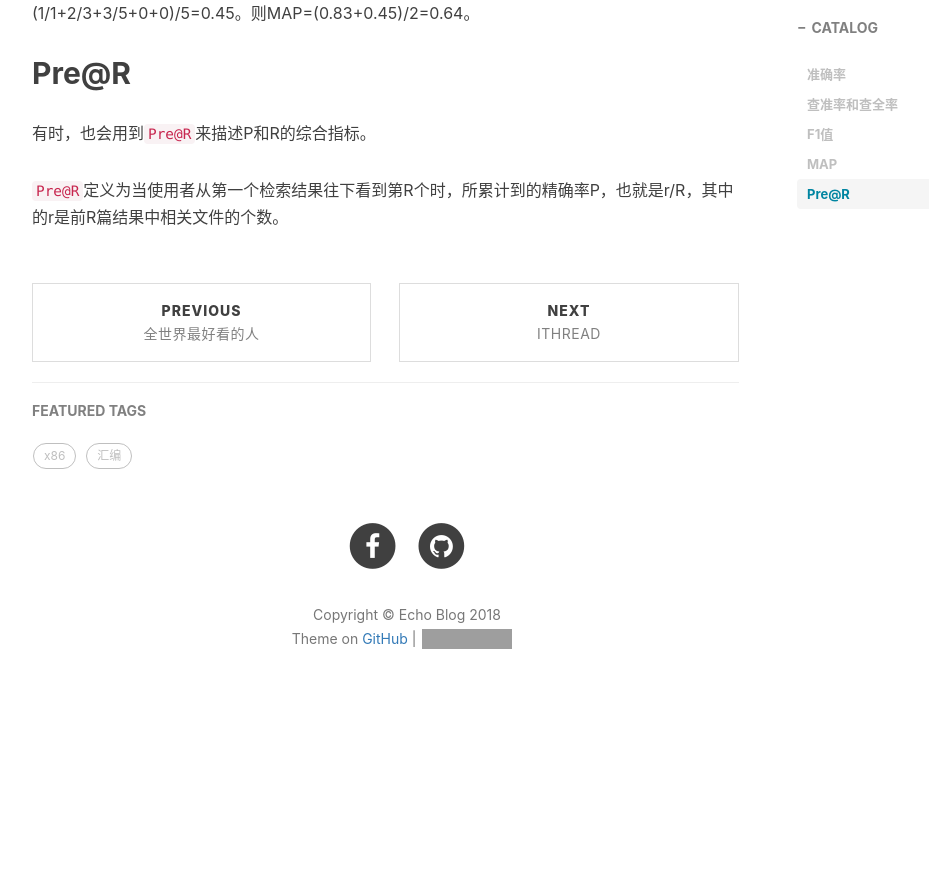
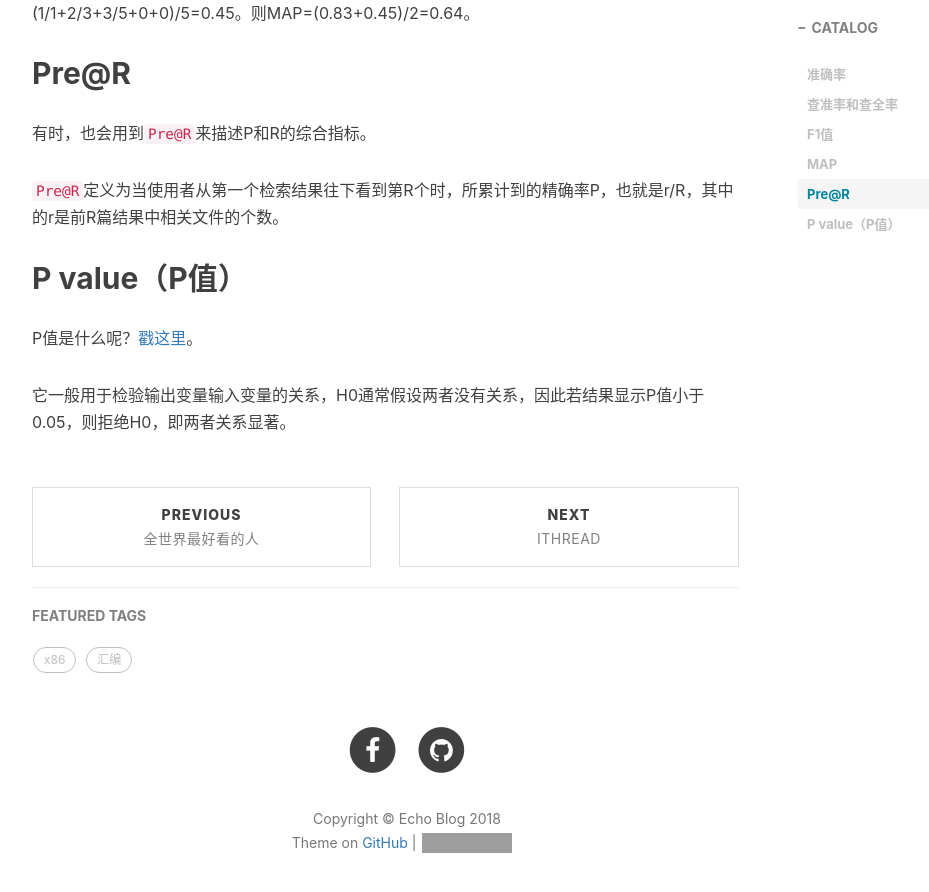
Before and after one commit to Echo-Ji/Echo-Ji.github.io, a Jekyll site: the page built from _posts/2018-06-04-模型评估标准集合.md, in a window 1280 px wide and 900 px high, scrolled down 2594 px. Shown: the top 892 px of the window, without its empty margins (233-1162 px from the left). Built offline with Jekyll 4.4.1, drawn with Linux system fonts in a browser that asks for light colours; nearby versions of some CDN libraries; comment, search, counter and statistics services are not loaded; before the commit the page ends 3337 px from its top, so only the background shows below that; grey boxes are pictures that could not be loaded.

Commit message:
p-value added

```diff
--- a/_posts/2018-06-04-模型评估标准集合.md
+++ b/_posts/2018-06-04-模型评估标准集合.md
@@ -69,3 +69,9 @@ MAP（Mean Average Precious）一开始是在推荐系统或者搜索引擎中
 有时，也会用到`Pre@R`来描述P和R的综合指标。
 
 `Pre@R`定义为当使用者从第一个检索结果往下看到第R个时，所累计到的精确率P，也就是r/R，其中的r是前R篇结果中相关文件的个数。
+
+## P value（P值）
+
+P值是什么呢？[戳这里](https://www.jianshu.com/p/4c9b49878f3d)。
+
+它一般用于检验输出变量输入变量的关系，H0通常假设两者没有关系，因此若结果显示P值小于0.05，则拒绝H0，即两者关系显著。
```
